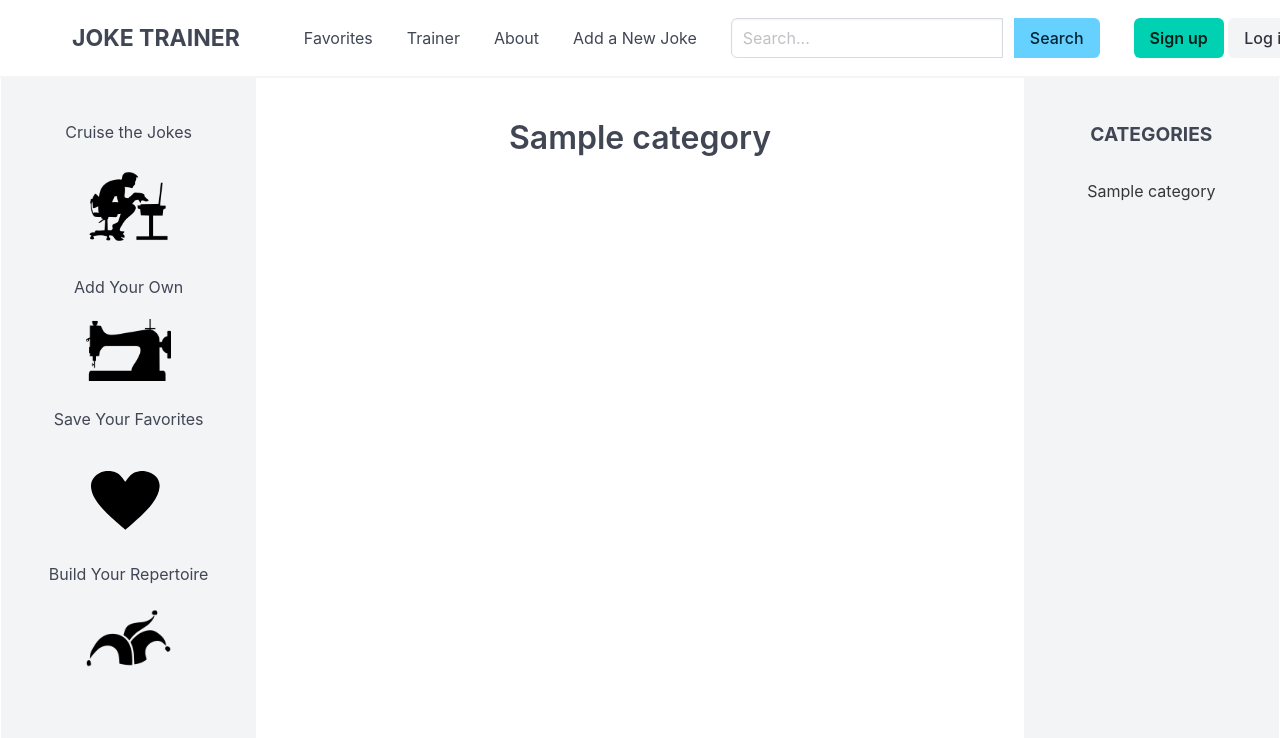
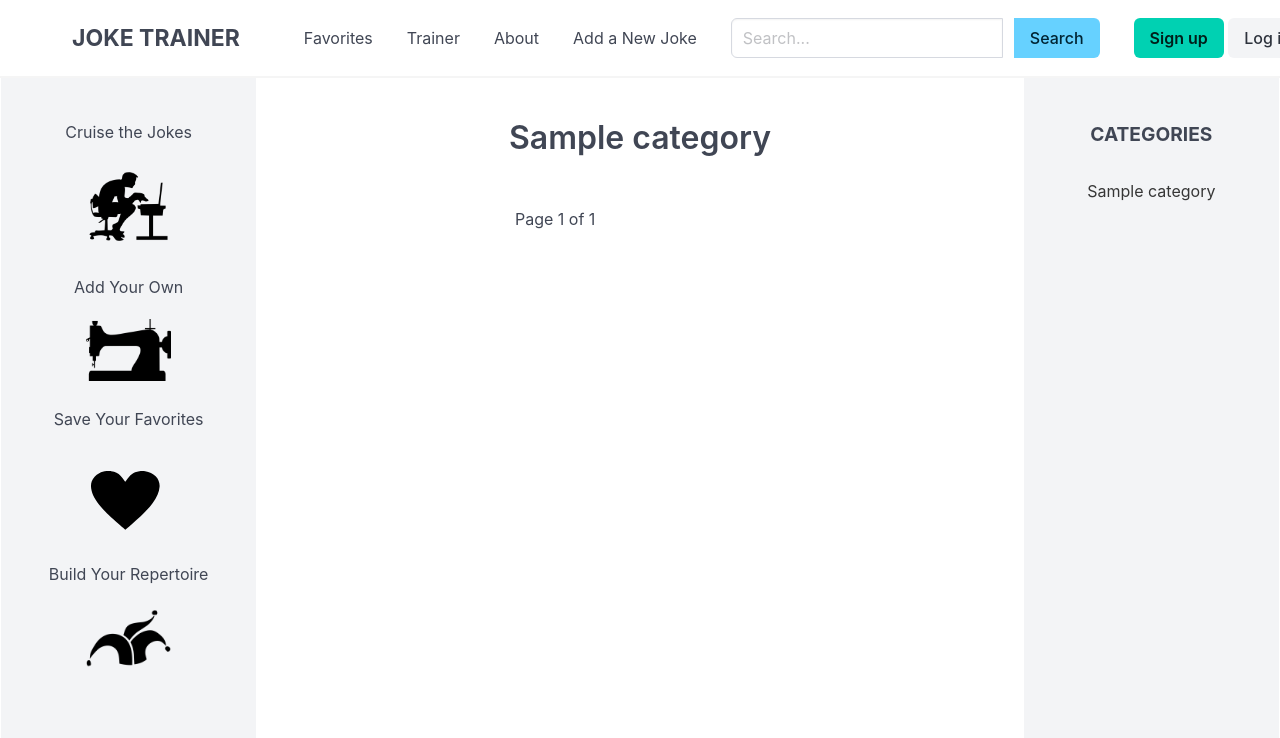
Before and after one commit to robbyhecht/joke-trainer, a Django app: page /category/1 in a window 1280 px wide. Shown: the top 738 px of the page. Run offline with Django 3.2, Linux system fonts and the light colour scheme; tables that the repository leaves empty hold one stand-in row (values such as "Sample post"); parts of the project's set-up code (start-up, migrations or seed data) failed here and were passed over; some libraries are stand-ins or nearby versions.

Commit message:
added pagination to jokes within categories

```diff
--- a/jt/static/jt/index.css
+++ b/jt/static/jt/index.css
@@ -386,6 +386,32 @@
   }
 }
 
+.pagination-container {
+  margin-bottom: 30px;
+  margin-top: 35px;
+}
+
+.first {
+  margin-right: 5px;
+}
+
+.previous {
+  margin-left: 5px;
+}
+
+.next {
+  margin-right: 5px
+}
+
+.last {
+  margin-left: 5px;
+  /* margin-right: 31px; */
+}
+
+.current {
+  margin-left: 10px;
+  margin-right: 10px;
+}
 
 /* ---- */
 
--- a/jt/templates/joke_category.html
+++ b/jt/templates/joke_category.html
@@ -1,6 +1,7 @@
 {% extends 'index.html' %}
 
 {%block indexcenter%}
+  <div class="all-center-div">
     <div class="allcards-container">
       <div class="center-header-container">
         <h1 class="category-header is-size-3 has-text-weight-semibold">{{ joke_category.name }}</h1>
@@ -8,7 +9,6 @@
 
       {% for joke in joke_content %}
         <div class="singlecard-container">
-
           <div
             class="flip3D"
             id="cardtarget-{{joke.id}}">
@@ -25,9 +25,7 @@
           <!-- start buttons -->
 
           <div class="card-buttons-container">
-
             <div class="triple-button-container">
-
               <!-- edit joke button -->
               {% if joke.creator_id %}
                 <div class="edit-button-container">
@@ -58,9 +56,7 @@
                   </form>
                 </div>
               {% endif %}
-
             </div>
-
             <!-- is favorited button -->
             {% if joke.is_favorited_by_user == False %}
               <div class="favorites-button-container">
@@ -71,12 +67,31 @@
                 </form>
               </div>
             {% endif %}
-
           </div>
           <!-- end buttons -->
-
         </div>
       {% endfor %}
+    </div>
+
+    <div class="pagination-container">
+      <div class="pagination">
+        <div class="step-links">
+          {% if joke_content.has_previous %}
+            <a href="?page=1" class="first">&laquo; First</a>
+            <a href="?page={{ joke_content.previous_page_number }}" class="previous">Previous</a>
+          {% endif %}
+
+          <span class="current">
+            Page {{ joke_content.number }} of {{ joke_content.paginator.num_pages }}
+          </span>
+
+          {% if joke_content.has_next %}
+            <a href="?page={{ joke_content.next_page_number }}" class="next">Next</a>
+            <a href="?page={{ joke_content.paginator.num_pages }}" class="last">Last &raquo;</a>
+          {% endif %}
+        </div>
+      </div>
+    </div>
 
   </div>
 {%endblock%}
--- a/jt/views/joke_views.py
+++ b/jt/views/joke_views.py
@@ -6,6 +6,7 @@ from django.template import RequestContext
 from django.urls import reverse
 from jt.models import Category, Joke, JokeCategory, UserJoke
 from jt.forms import NewJokeForm
+from django.core.paginator import Paginator
 
 def list_categories(request):
   '''Handles listing joke categories in sidebar'''
@@ -39,6 +40,10 @@ def list_by_category(request, id):
         if fav_joke.joke.id == joke.id:
           joke.is_favorited_by_user = True
   else: faved_jokes = Joke.objects.all()
+
+  paginator = Paginator(joke_content, 5)
+  page = request.GET.get('page')
+  joke_content = paginator.get_page(page)
 
   context = { 'joke_category' : joke_category, 'joke_content' : joke_content, 'faved_jokes' : faved_jokes }
 
```
Lines whose indentation alone changed are shown as unchanged.
